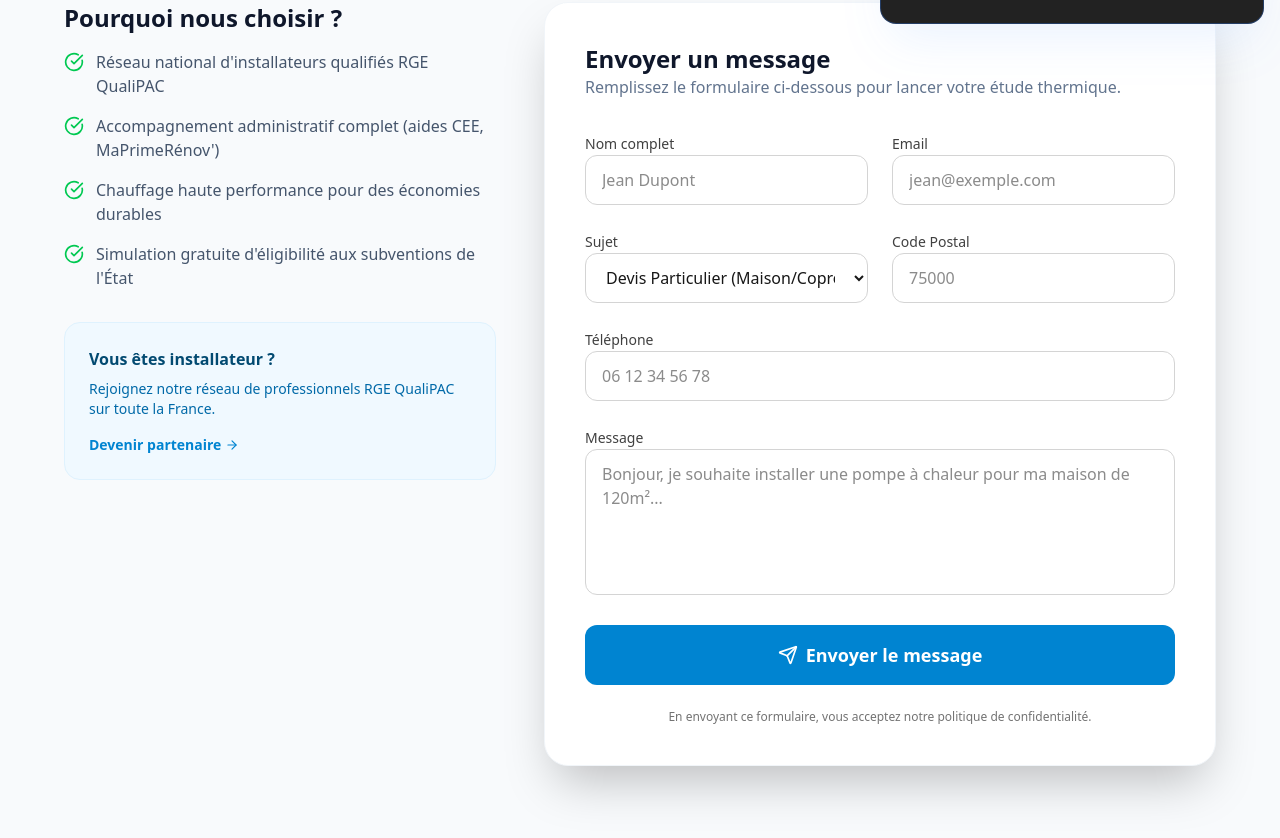
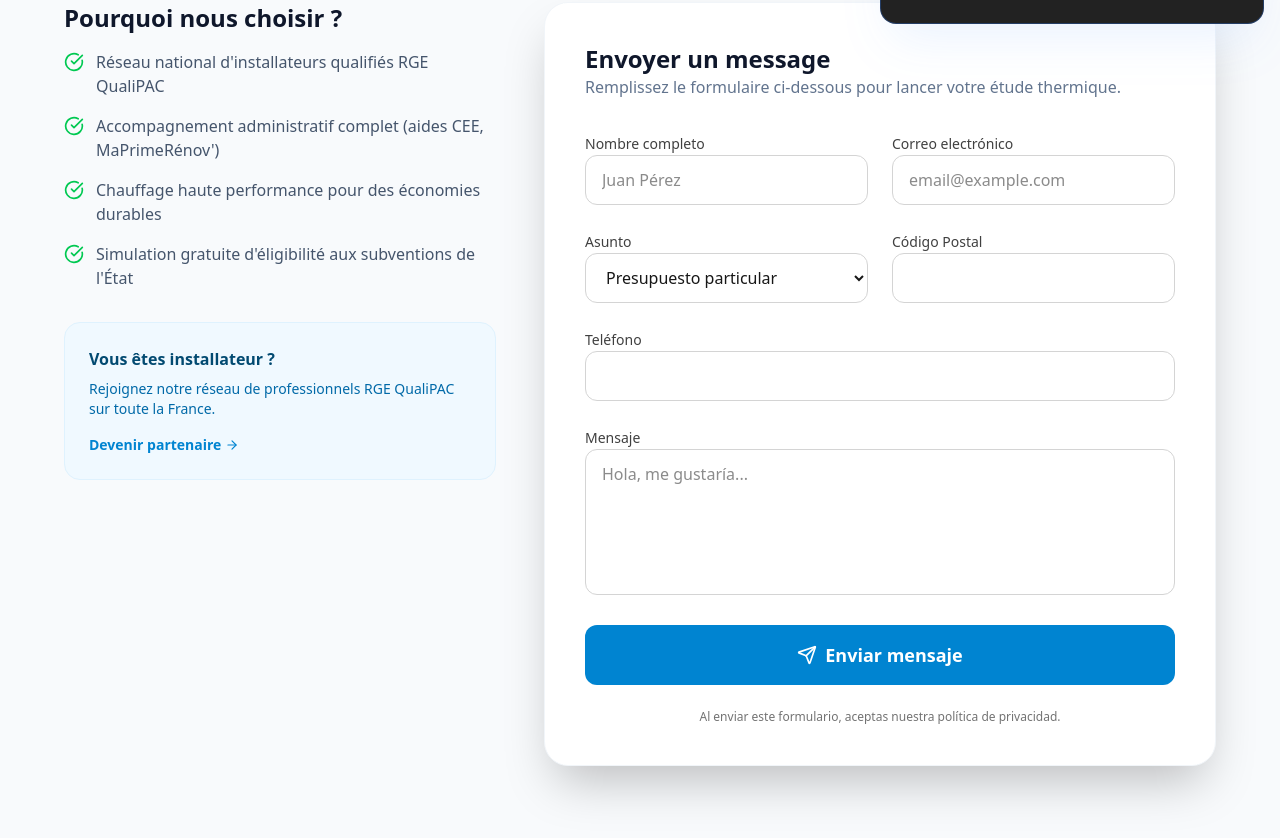
Before and after one commit to tuangiangluong-afk/expertoaerotermia.es, a Next.js app: page /home/contact in a window 1280 px wide. Shown: the part 760-1598 px from the top of the page. Built offline with nearby package versions, Linux system fonts and the light colour scheme.

Commit message:
fix: translate all remaining French strings in deep components

```diff
--- a/src/components/ContactForm.tsx
+++ b/src/components/ContactForm.tsx
@@ -16,29 +16,25 @@ export default function ContactForm({ domain, city, theme }: ContactFormProps) {
     const [errorMessage, setErrorMessage] = useState("");
 
     async function handleSubmit(e: React.FormEvent<HTMLFormElement>) {
-        // ... (existing logic same)
         e.preventDefault();
         const form = e.currentTarget;
         const formData = new FormData(form);
         const data = Object.fromEntries(formData.entries());
 
-        // Basic specific validation for Contact Form
         const errors: string[] = [];
-        if (!data.name || (data.name as string).trim() === "") errors.push("votre Nom");
-        if (!data.email || !(data.email as string).includes("@")) errors.push("un Email valide avec '@'");
-        if (!data.postalCode || !/^\d{5}$/.test((data.postalCode as string).trim())) errors.push("un Code Postal valide à 5 chiffres");
-        if (!data.message || (data.message as string).trim() === "") errors.push("votre Message");
+        if (!data.name || (data.name as string).trim() === "") errors.push("Nombre completo");
+        if (!data.email || !(data.email as string).includes("@")) errors.push("Correo electrónico");
+        if (!data.postalCode || !/^\d{4,5}$/.test((data.postalCode as string).trim())) errors.push("Código Postal");
+        if (!data.message || (data.message as string).trim() === "") errors.push("Mensaje");
 
-        // Phone validation (required)
         const phone = (data.phone as string) || "";
-        const FRENCH_PHONE_REGEX = /^(?:(?:\+|00)33|0)\s*[1-9](?:[\s.-]*\d{2}){4}$/;
-        if (phone.trim() === "" || !FRENCH_PHONE_REGEX.test(phone.replace(/\s/g, ''))) {
-            errors.push("un Numéro de téléphone valide");
+        if (phone.trim() === "" || phone.length < 8) {
+            errors.push("Teléfono");
         }
 
         if (errors.length > 0) {
             setStatus("error");
-            setErrorMessage(`Veuillez corriger ou renseigner : ${errors.join(', ')}.`);
+            setErrorMessage(`Por favor, rellene correctamente los campos.`);
             return;
         }
 
@@ -53,7 +49,7 @@ export default function ContactForm({ domain, city, theme }: ContactFormProps) {
 
             if (!res.ok) {
                 const json = await res.json();
-                throw new Error(json.error || "Erreur lors de l'envoi");
+                throw new Error(json.error || "Ocurrió un error. Por favor, llámenos directamente.");
             }
 
             setStatus("success");
@@ -61,7 +57,7 @@ export default function ContactForm({ domain, city, theme }: ContactFormProps) {
         } catch (error: any) {
             console.error(error);
             setStatus("error");
-            setErrorMessage(error.message || "Une erreur est survenue. Veuillez nous appeler directement.");
+            setErrorMessage(error.message || "Ocurrió un error. Por favor, llámenos directamente.");
         }
     }
 
@@ -71,21 +67,20 @@ export default function ContactForm({ domain, city, theme }: ContactFormProps) {
                 <div className="mx-auto w-16 h-16 bg-green-100 rounded-full flex items-center justify-center mb-4">
                     <CheckCircle className="text-green-600" size={32} />
                 </div>
-                <h3 className="text-xl font-bold text-green-900 mb-2">Message envoyé !</h3>
+                <h3 className="text-xl font-bold text-green-900 mb-2">¡Mensaje enviado!</h3>
                 <p className="text-green-700">
-                    Merci de nous avoir contactés. Nous vous répondrons sous 24h.
+                    Gracias por contactarnos. Le responderemos en menos de 24 horas.
                 </p>
                 <button
                     onClick={() => setStatus("idle")}
                     className="mt-6 text-sm font-semibold text-green-800 hover:underline"
                 >
-                    Envoyer un autre message
+                    Enviar otro mensaje
                 </button>
             </div>
         );
     }
 
-    // Theme-based classes - use static Tailwind classes (dynamic ones don't compile)
     const inputClasses = `w-full rounded-xl border border-neutral-300 px-4 py-3 text-neutral-900 focus:border-blue-500 focus:ring-blue-500 transition outline-none bg-white font-medium`;
     const buttonClasses = `w-full flex items-center justify-center gap-2 rounded-xl py-4 text-white font-bold text-lg transition active:scale-[0.99] disabled:opacity-70 disabled:cursor-not-allowed ${theme.classes.bg} hover:brightness-110`;
 
@@ -93,24 +88,24 @@ export default function ContactForm({ domain, city, theme }: ContactFormProps) {
         <form onSubmit={handleSubmit} className="space-y-6">
             <div className="grid md:grid-cols-2 gap-6">
                 <div className="space-y-2">
-                    <label htmlFor="name" className="text-sm font-medium text-neutral-700">Nom complet</label>
+                    <label htmlFor="name" className="text-sm font-medium text-neutral-700">Nombre completo</label>
                     <input
                         required
                         type="text"
                         name="name"
                         id="name"
-                        placeholder="Jean Dupont"
+                        placeholder="Juan Pérez"
                         className={inputClasses}
                     />
                 </div>
                 <div className="space-y-2">
-                    <label htmlFor="email" className="text-sm font-medium text-neutral-700">Email</label>
+                    <label htmlFor="email" className="text-sm font-medium text-neutral-700">Correo electrónico</label>
                     <input
                         required
                         type="email"
                         name="email"
                         id="email"
-                        placeholder="jean@exemple.com"
+                        placeholder="email@example.com"
                         className={inputClasses}
                     />
                 </div>
@@ -118,55 +113,52 @@ export default function ContactForm({ domain, city, theme }: ContactFormProps) {
 
             <div className="grid md:grid-cols-2 gap-6">
                 <div className="space-y-2">
-                    <label htmlFor="subject" className="text-sm font-medium text-neutral-700">Sujet</label>
+                    <label htmlFor="subject" className="text-sm font-medium text-neutral-700">Asunto</label>
                     <select
                         name="subject"
                         id="subject"
                         className={inputClasses}
                     >
-                        <option value="devis_particulier">Devis Particulier (Maison/Copro)</option>
-                        <option value="devis_pro">Devis Entreprise / Tertiaire</option>
-                        <option value="partenariat_installateur">Devenir Installateur Partenaire</option>
-                        <option value="autre">Autre demande</option>
+                        <option value="devis_particulier">Presupuesto particular</option>
+                        <option value="devis_pro">Presupuesto empresa</option>
+                        <option value="partenariat_installateur">Ser instalador colaborador</option>
+                        <option value="autre">Otra consulta</option>
                     </select>
                 </div>
                 <div className="space-y-2">
-                    <label htmlFor="postalCode" className="text-sm font-medium text-neutral-700">Code Postal</label>
+                    <label htmlFor="postalCode" className="text-sm font-medium text-neutral-700">Código Postal</label>
                     <input
                         required
                         type="text"
                         name="postalCode"
                         id="postalCode"
-                        placeholder="75000"
                         maxLength={5}
-                        pattern="\d{5}"
                         className={inputClasses}
                     />
                 </div>
             </div>
 
             <div className="space-y-2">
-                <label htmlFor="phone" className="text-sm font-medium text-neutral-700">Téléphone</label>
+                <label htmlFor="phone" className="text-sm font-medium text-neutral-700">Teléfono</label>
                 <input
                     required
                     type="tel"
                     name="phone"
                     id="phone"
-                    placeholder="06 12 34 56 78"
                     className={inputClasses}
                 />
             </div>
-            {/* Honeypot for bots */}
+
             <input type="text" name="b_name" style={{ display: 'none' }} tabIndex={-1} autoComplete="off" />
 
             <div className="space-y-2">
-                <label htmlFor="message" className="text-sm font-medium text-neutral-700">Message</label>
+                <label htmlFor="message" className="text-sm font-medium text-neutral-700">Mensaje</label>
                 <textarea
                     required
                     name="message"
                     id="message"
                     rows={5}
-                    placeholder="Bonjour, je souhaite installer une pompe à chaleur pour ma maison de 120m²..."
+                    placeholder="Hola, me gustaría..."
                     className={`${inputClasses} resize-none`}
                 />
             </div>
@@ -186,18 +178,18 @@ export default function ContactForm({ domain, city, theme }: ContactFormProps) {
                 {status === "loading" ? (
                     <>
                         <Loader2 className="animate-spin" size={20} />
-                        Envoi en cours...
+                        Enviando...
                     </>
                 ) : (
                     <>
                         <Send size={20} />
-                        Envoyer le message
+                        Enviar mensaje
                     </>
                 )}
             </button>
 
             <p className="text-xs text-center text-neutral-500">
-                En envoyant ce formulaire, vous acceptez notre politique de confidentialité.
+                Al enviar este formulario, aceptas nuestra política de privacidad.
             </p>
         </form>
     );
--- a/src/components/FloatingCTA.tsx
+++ b/src/components/FloatingCTA.tsx
@@ -45,7 +45,7 @@ export default function FloatingCTA({
                 <button
                     onClick={scrollToTop}
                     className="bg-white text-slate-700 p-3 rounded-full shadow-lg border border-slate-200 hover:bg-slate-50 transition-all transform hover:scale-105"
-                    aria-label="Retour en haut"
+                    aria-label="Volver arriba"
                 >
                     <ArrowUp className="w-5 h-5" />
                 </button>
--- a/src/components/blog/LocalLinker.tsx
+++ b/src/components/blog/LocalLinker.tsx
@@ -65,7 +65,7 @@ export default function LocalLinker() {
                 </div>
                 <div>
                     <h3 className="font-bold text-lg">Installateur Chauffage / PAC Local</h3>
-                    <p className="text-sky-200 text-xs">Trouvez votre expert de proximité</p>
+                    <p className="text-sky-200 text-xs">Encuentre a su experto local</p>
                 </div>
             </div>
 
@@ -127,7 +127,7 @@ export default function LocalLinker() {
                         <CheckCircle className="text-green-400 shrink-0 mt-0.5" size={18} />
                         <div>
                             <p className="text-sm font-medium text-green-100 mb-2">
-                                Bonne nouvelle ! Nous avons un installateur RGE partenaire à <span className="text-white font-bold">{result.city}</span>.
+                                ¡Buenas noticias! Tenemos un instalador RGE asociado en <span className="text-white font-bold">{result.city}</span>.
                             </p>
                             <Link
                                 href={result.url}
--- a/src/components/blog/SimulatorWidget.tsx
+++ b/src/components/blog/SimulatorWidget.tsx
@@ -21,10 +21,10 @@ export default function SimulatorWidget() {
             </div>
 
             <a href="/#simulateur" className="block w-full text-center bg-sky-600 hover:bg-sky-700 text-white font-bold py-3 px-4 rounded-xl shadow-lg hover:shadow-sky-500/25 transition-all">
-                Comparer les devis
+                Comparar presupuestos
             </a>
             <div className="mt-4 flex justify-center items-center gap-2 text-xs text-green-600 font-medium">
-                <CheckCircle size={12} /> Gratuit & Sans engagement
+                <CheckCircle size={12} /> Gratis y sin compromiso
             </div>
         </div>
     );
--- a/src/lib/viteundevis.ts
+++ b/src/lib/viteundevis.ts
@@ -43,7 +43,7 @@ export async function sendLeadToViteUnDevis(payload: VUDLeadPayload): Promise<VU
         token: token,
         cat_id: payload.cat_id,
         code_postal: payload.cp_projet,
-        pays: payload.pays || 'fr',
+        pays: payload.pays || 'es',
         description: payload.description,
         cpl_mini: '0'
       })
@@ -81,7 +81,7 @@ export async function sendLeadToViteUnDevis(payload: VUDLeadPayload): Promise<VU
         ville: payload.ville,
         cp_projet: payload.cp_projet,
         ville_projet: payload.ville_projet,
-        pays: payload.pays || 'fr',
+        pays: payload.pays || 'es',
         tp: String(payload.tp),
         type_bien: String(payload.type_bien),
         situation: String(payload.situation),
```
